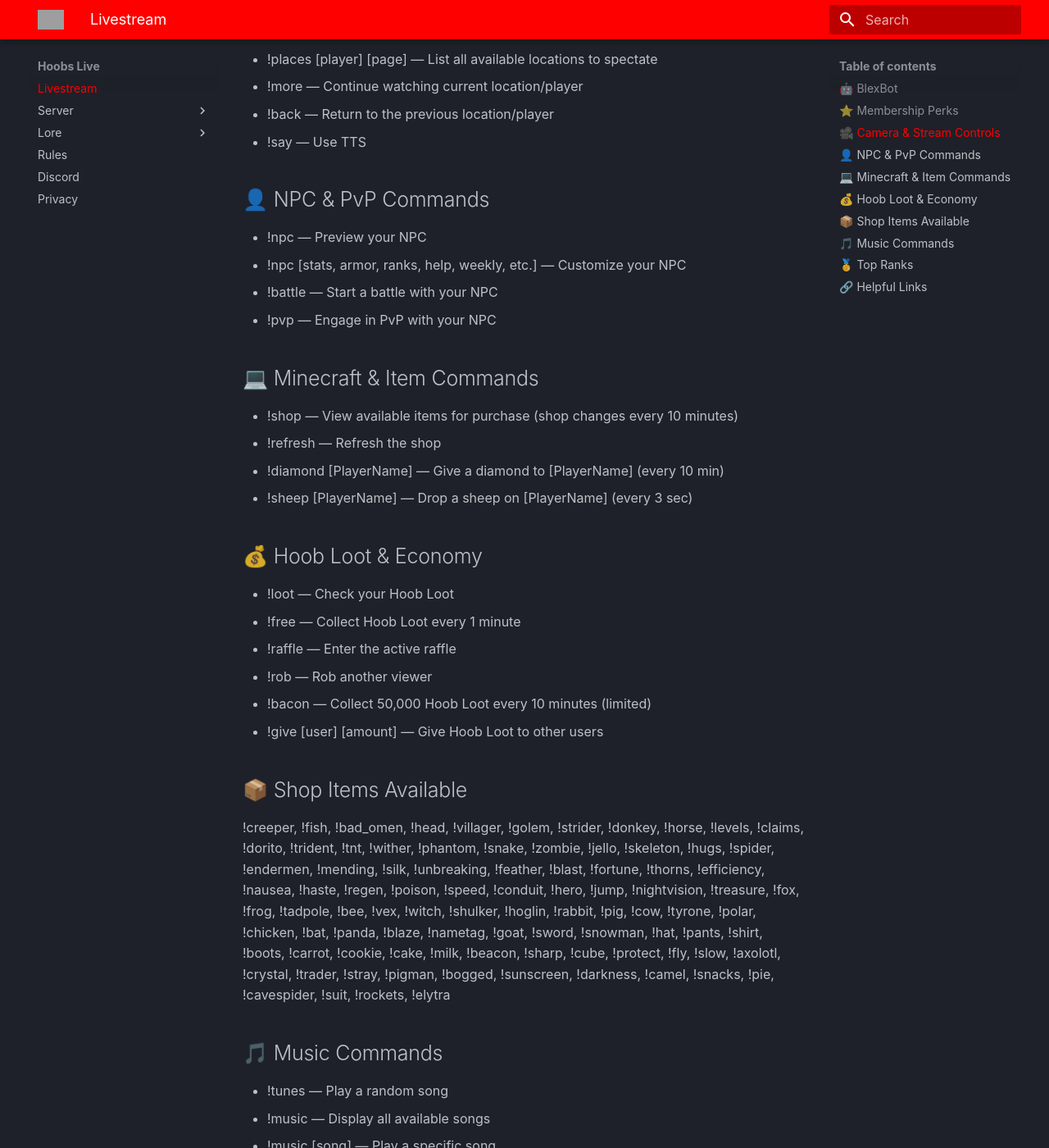
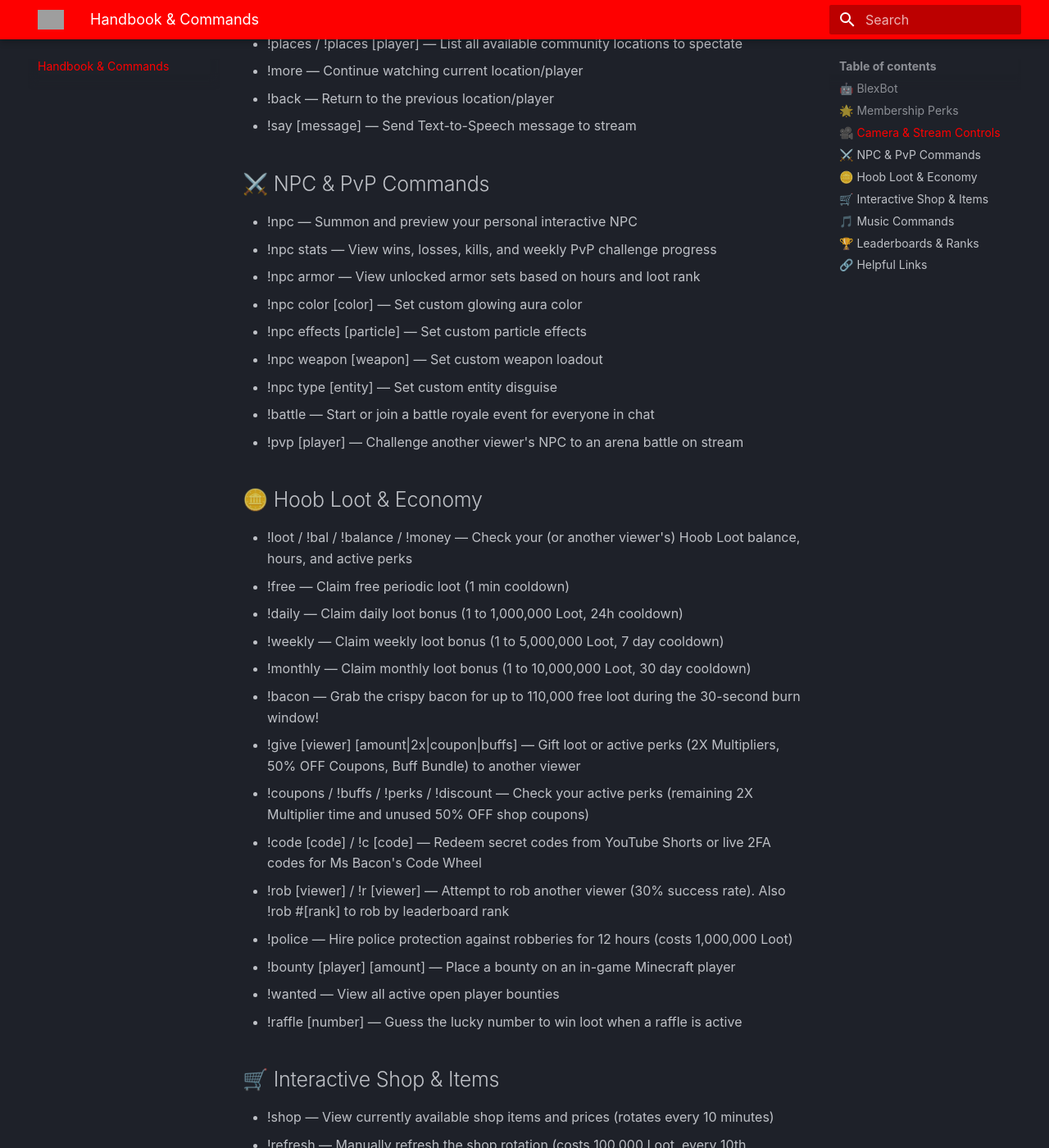
Before and after one commit to cunhar/hoobs-live-docs, an MkDocs documentation site: the page built from docs/index.md, in a window 1280 px wide and 1400 px high, scrolled down 999 px. Shown: the whole window at 82% size. Built offline with MkDocs 1.6.1 and Material for MkDocs 9.7.7, drawn with Linux system fonts in a browser that asks for light colours; some of the changed text lies outside the part shown; grey boxes are pictures that could not be loaded.

Commit message:
docs: update customer help portal with ranks, economy, code wheel, buffs, and modern connection guides

```diff
--- a/docs/index.md
+++ b/docs/index.md
@@ -1,72 +1,87 @@
 # Hoobs Live Handbook
 
-Join our 24/7 vanilla survival public server for non-stop fun—no Minecraft needed! Watch as the camera auto-spectates players every 3 minutes, or take control with chat `!commands` to explore live. Don’t just watch, jump in and be part of the action!
+Join our 24/7 vanilla survival public server for non-stop fun — no Minecraft needed! Watch as the camera auto-spectates players, or take control with interactive chat !commands to explore live. Don't just watch, jump in and be part of the action!
 
 ## 🤖 BlexBot
-Blex Bot is a cutting edge YouTube bot developed internally for Hoobs Live.
+BlexBot is a cutting-edge interactive livestream bot developed internally for Hoobs Live.
 
-## ⭐ Membership Perks
+## 🌟 Membership Perks
 [Become a Member](https://www.youtube.com/@HoobsLive/join) for extra perks:
 
-- !say, !sing — Free use
-- !sheep — 2X sheep, custom color picker
+- !say, !sing — Free TTS voice usage on stream
+- !sheep — 2X sheep spawning, custom color picker (!sheep [player] [color])
 - !bell — 10X the rings
-- !discord — Members Only chat
-- !npc — Glowing NPCs
-- !jeb — Exclusive use
-- !soundboard — Exclusive use
+- !discord — Members-Only private chat access
+- !npc — Glowing custom NPC auras
+- !jeb / !jeb_ — Exclusive rainbow jeb_ sheep
+- !soundboard — Exclusive soundboard effects
 
 ## 🎥 Camera & Stream Controls
-- !random — Spectate a random player or location
-- !spectate — List all options
-- !spectate [PlayerName] — Watch [PlayerName]
-- !spectate [+Location] — Watch a specific location
-- !s [player] — Sets the camera to spectate PlayerName
-- !s +[location] — Sets the camera to spectate a location
-- !players — List all players currently in the server
-- !places [player] [page] — List all available locations to spectate
+- !random / !next — Spectate a random player or location (10s cooldown)
+- !spectate / !s — List all spectating options
+- !spectate [player] / !s [player] — Watch a specific player
+- !spectate [+location] / !s [+location] — Watch a specific build/location
+- !players / !miners — List all players currently online in the server
+- !places / !places [player] — List all available community locations to spectate
 - !more — Continue watching current location/player
 - !back — Return to the previous location/player
-- !say — Use TTS
+- !say [message] — Send Text-to-Speech message to stream
 
-## 👤 NPC & PvP Commands
-- !npc — Preview your NPC
-- !npc [stats, armor, ranks, help, weekly, etc.] — Customize your NPC
-- !battle — Start a battle with your NPC
-- !pvp — Engage in PvP with your NPC
+## ⚔️ NPC & PvP Commands
+- !npc — Summon and preview your personal interactive NPC
+- !npc stats — View wins, losses, kills, and weekly PvP challenge progress
+- !npc armor — View unlocked armor sets based on hours and loot rank
+- !npc color [color] — Set custom glowing aura color
+- !npc effects [particle] — Set custom particle effects
+- !npc weapon [weapon] — Set custom weapon loadout
+- !npc type [entity] — Set custom entity disguise
+- !battle — Start or join a battle royale event for everyone in chat
+- !pvp [player] — Challenge another viewer's NPC to an arena battle on stream
 
-## 💻 Minecraft & Item Commands
-- !shop — View available items for purchase (shop changes every 10 minutes)
-- !refresh — Refresh the shop
-- !diamond [PlayerName] — Give a diamond to [PlayerName] (every 10 min)
-- !sheep [PlayerName] — Drop a sheep on [PlayerName] (every 3 sec)
+## 🪙 Hoob Loot & Economy
+- !loot / !bal / !balance / !money — Check your (or another viewer's) Hoob Loot balance, hours, and active perks
+- !free — Claim free periodic loot (1 min cooldown)
+- !daily — Claim daily loot bonus (1 to 1,000,000 Loot, 24h cooldown)
+- !weekly — Claim weekly loot bonus (1 to 5,000,000 Loot, 7 day cooldown)
+- !monthly — Claim monthly loot bonus (1 to 10,000,000 Loot, 30 day cooldown)
+- !bacon — Grab the crispy bacon for up to 110,000 free loot during the 30-second burn window!
+- !give [viewer] [amount|2x|coupon|buffs] — Gift loot or active perks (2X Multipliers, 50% OFF Coupons, Buff Bundle) to another viewer
+- !coupons / !buffs / !perks / !discount — Check your active perks (remaining 2X Multiplier time and unused 50% OFF shop coupons)
+- !code [code] / !c [code] — Redeem secret codes from YouTube Shorts or live 2FA codes for Ms Bacon's Code Wheel
+- !rob [viewer] / !r [viewer] — Attempt to rob another viewer (30% success rate). Also !rob #[rank] to rob by leaderboard rank
+- !police — Hire police protection against robberies for 12 hours (costs 1,000,000 Loot)
+- !bounty [player] [amount] — Place a bounty on an in-game Minecraft player
+- !wanted — View all active open player bounties
+- !raffle [number] — Guess the lucky number to win loot when a raffle is active
 
-## 💰 Hoob Loot & Economy
-- !loot — Check your Hoob Loot
-- !free — Collect Hoob Loot every 1 minute
-- !raffle — Enter the active raffle
-- !rob — Rob another viewer
-- !bacon — Collect 50,000 Hoob Loot every 10 minutes (limited)
-- !give [user] [amount] — Give Hoob Loot to other users
-
-## 📦 Shop Items Available
-!creeper, !fish, !bad_omen, !head, !villager, !golem, !strider, !donkey, !horse, !levels, !claims, !dorito, !trident, !tnt, !wither, !phantom, !snake, !zombie, !jello, !skeleton, !hugs, !spider, !endermen, !mending, !silk, !unbreaking, !feather, !blast, !fortune, !thorns, !efficiency, !nausea, !haste, !regen, !poison, !speed, !conduit, !hero, !jump, !nightvision, !treasure, !fox, !frog, !tadpole, !bee, !vex, !witch, !shulker, !hoglin, !rabbit, !pig, !cow, !tyrone, !polar, !chicken, !bat, !panda, !blaze, !nametag, !goat, !sword, !snowman, !hat, !pants, !shirt, !boots, !carrot, !cookie, !cake, !milk, !beacon, !sharp, !cube, !protect, !fly, !slow, !axolotl, !crystal, !trader, !stray, !pigman, !bogged, !sunscreen, !darkness, !camel, !snacks, !pie, !cavespider, !suit, !rockets, !elytra
+## 🛒 Interactive Shop & Items
+- !shop — View currently available shop items and prices (rotates every 10 minutes)
+- !refresh — Manually refresh the shop rotation (costs 100,000 Loot, every 10th purchase of the same item is free!)
+- !diamond [player] — Send a real diamond to an in-game player (5 min cooldown)
+- !sheep [player] — Drop a sheep on a player (Members can choose color: !sheep [player] [color])
+- !shovel — Receive a golden land claim shovel and inspection stick (5 min cooldown)
+- !letter [player] [message] — Send an in-game written book directly to a player's inventory
+- !surprise — Send a random surprise item to a random online player
+- !xp [player] — Send XP orbs to a player (level scales with weekly usage)
+- !melt [player] — Melt all snow within 10 blocks of a player (costs 1M Loot)
+- !pow [player] — Zap/kill all sheep within 10 blocks of a player (costs 1M Loot)
+- !weather — Randomly change the server weather (costs 1M Loot)
+- !paint [x] [y] [color] — Paint colored concrete blocks on the community canvas
 
 ## 🎵 Music Commands
-- !tunes — Play a random song
+- !tunes — Play a random song on stream
 - !music — Display all available songs
 - !music [song] — Play a specific song
 
-## 🥇 Top Ranks
-- !rich — Top 10 by Hoob Loot
-- !rank — Top 10 by watch hours
+## 🏆 Leaderboards & Ranks
+- !rich — Top viewers by Hoob Loot
+- !rank — Top viewers by watch hours
+- !poor — Lowest viewers by Hoob Loot
 
 ## 🔗 Helpful Links
-
-- [Statistics](https://stats.hoobs.live)
-- [Hall of Fame](https://stats.hoobs.live/#hof)
-- [Survival Web Map](https://map.hoobs.live)
+- [Companion Web App & Stats](https://app.hoobs.live)
+- [Live Survival Web Map](https://map.hoobs.live)
+- [Skin Customizer](https://skin.hoobs.live)
 - [Join our Discord](https://discord.gg/fJeHE8D)
 - [Pardon Request](https://pardon.hoobs.live)
 - [Bans List](https://bans.hoobs.live)
-- [Server Events](https://stats.hoobs.live/#events)
--- a/docs/stylesheets/extra.css
+++ b/docs/stylesheets/extra.css
@@ -1,4 +1,5 @@
-:root  > * {
+/* Custom Theme Colors */
+:root > * {
   --md-primary-fg-color:        #FE0000;
   --md-primary-fg-color--light: #ECB7B7;
   --md-primary-fg-color--dark:  #90030C;
--- a/mkdocs.yml
+++ b/mkdocs.yml
@@ -1,20 +1,5 @@
 site_name: Hoobs Live
-nav:
-    - Livestream: index.md
-    - Server:
-      - Connecting: server/connecting.md
-      - Places: server/places.md
-      - Claims: server/claims.md
-      - Clans: server/clans.md
-    - Lore:
-      - Hoobasaurus: lore/hoobasaurus.md
-      - Hooba's Mom: lore/hoobasmom.md
-      - Hooba's Dad: lore/hoobasdad.md
-      - Hoobibo: lore/hoobibo.md
-    - Rules: rules/index.md
-    - Discord: discord/index.md
-    - Privacy: privacy.md
-site_description: Hoobs Live Field Manual
+site_description: Official Hoobs Live & BlexBot Customer Help Manual
 theme:
   name: material
   font: false
@@ -27,5 +12,33 @@ theme:
     accent: red
   features:
     - header.autohide
+    - navigation.instant
+    - navigation.tracking
+    - navigation.tabs
+    - navigation.sections
+
+nav:
+    - Handbook & Commands: index.md
+    - Livestream & Economy:
+      - Viewer Ranks & Milestones: stream/ranks.md
+      - Economy & Bonuses: stream/economy.md
+      - Code Wheel & Buffs: stream/wheel-buffs.md
+    - Minecraft Server:
+      - Connecting: server/connecting.md
+      - Claims & Land: server/claims.md
+      - Custom 3D Skins: server/skins.md
+      - Places & Spectating: server/places.md
+      - Clans: server/clans.md
+    - Lore & Bosses:
+      - Hoobasaurus: lore/hoobasaurus.md
+      - Hooba's Mom: lore/hoobasmom.md
+      - Hooba's Dad: lore/hoobasdad.md
+      - Hoobibo: lore/hoobibo.md
+    - Rules & Support:
+      - Rules & Mods: rules/index.md
+      - Discord Community: discord/index.md
+      - Companion Web App: app.md
+    - Privacy: privacy.md
+
 extra_css:
   - stylesheets/extra.css
```
Also changed, not shown: docs/app.md (added, +32 -0 lines), docs/clans.md (deleted, +0 -25 lines), docs/server/claims.md (+49 -20 lines), docs/server/connecting.md (+41 -17 lines), docs/server/skins.md (added, +47 -0 lines), docs/stream/economy.md (added, +73 -0 lines), docs/stream/ranks.md (added, +52 -0 lines), docs/stream/wheel-buffs.md (added, +101 -0 lines).
